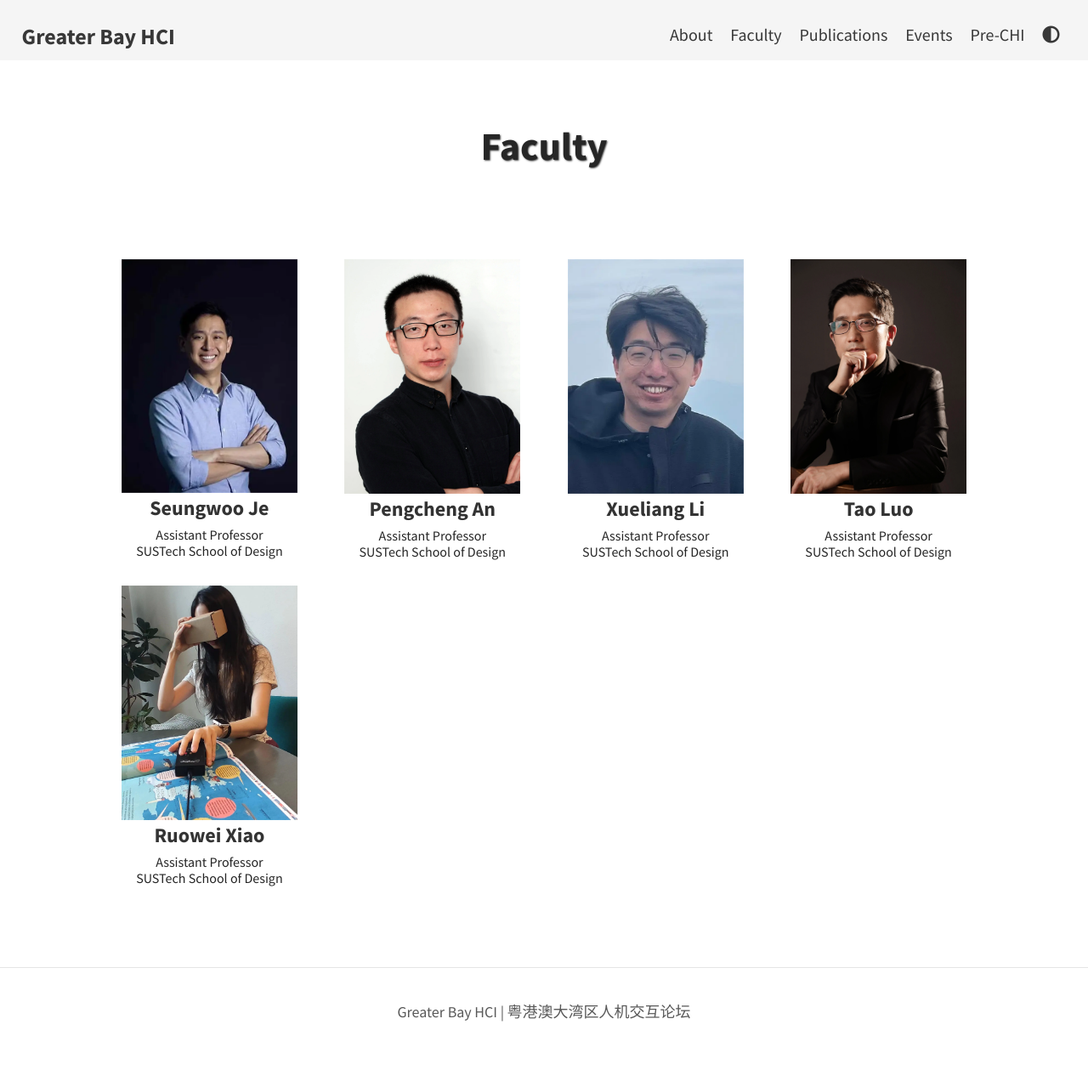
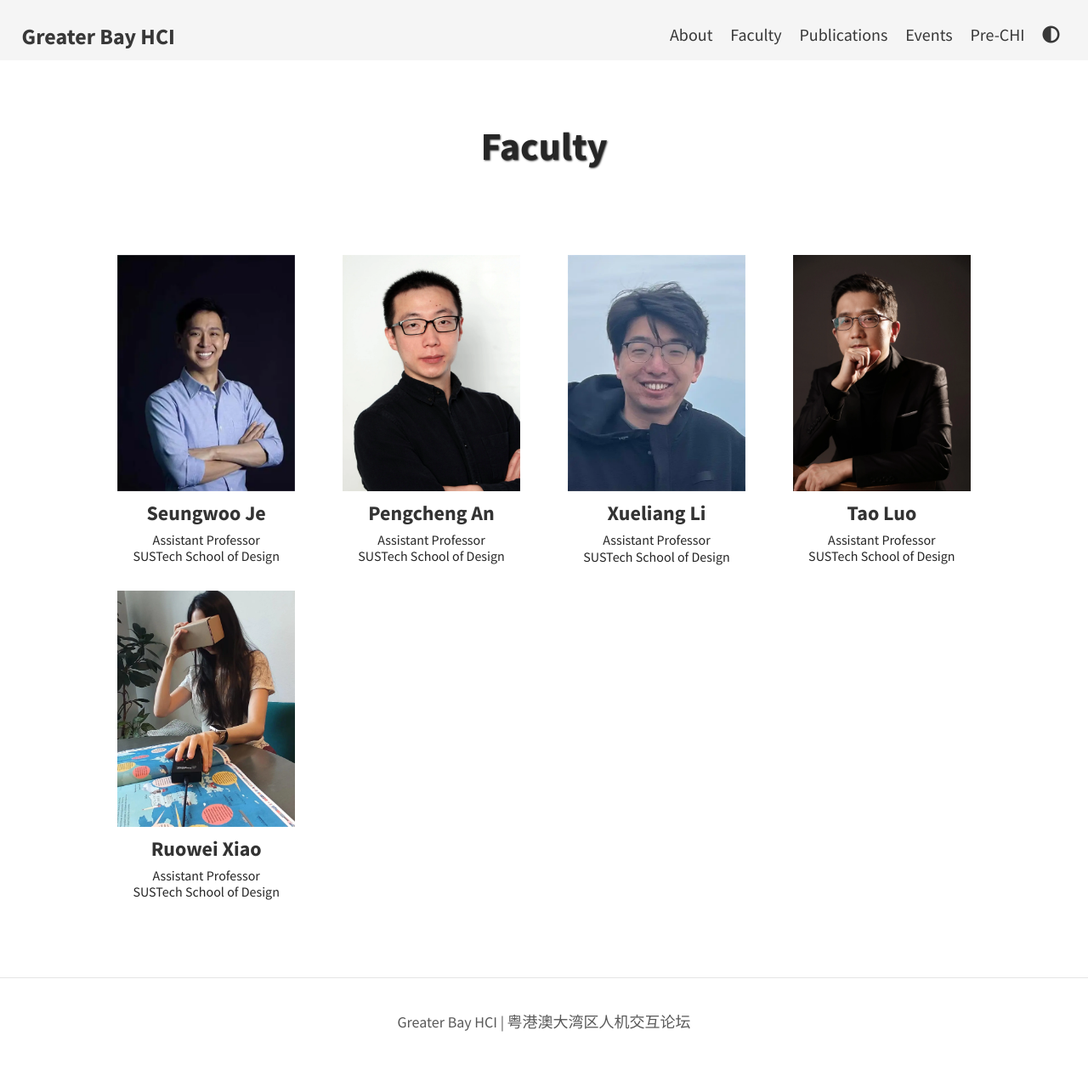
Before and after one commit to Immersive-Design-Group/GBAHCI, a Jekyll site: the page built from pages/faculty.md, in a window 1280 px wide. Shown: the whole page at 85% size. Built offline with Jekyll 4.4.1, drawn with Linux system fonts in a browser that asks for light colours; a script that is not in the unit is left out.

Commit message:
Update faculty

```diff
--- a/_layouts/faculty.html
+++ b/_layouts/faculty.html
@@ -4,9 +4,24 @@
 
 <head>
     <style>
+    .figure-grid {
+        display: grid;
+        grid-template-columns: repeat(4, 1fr); /* Change from auto-fit to auto-fill */
+        gap: 10px; /* 添加间距 */
+    }
 
-    .figure-grid {
-        margin: 0 auto; /* 水平居中 */
+    @media screen and (max-width: 768px) {
+        .figure-grid {
+            grid-template-columns: repeat(3, 1fr); /* Adjust column width for smaller screens */
+            gap: 5px; /* 添加间距 */
+        }
+    }
+
+    @media screen and (max-width: 480px) {
+        .figure-grid {
+            grid-template-columns: repeat(2, 1fr); /* Adjust column width for smaller screens */
+            gap: 5px; /* 添加间距 */
+        }
     }
 
     .figure-grid img {
@@ -20,38 +35,17 @@
         break-inside: avoid; /* 防止图片在列中断开 */
     }
 
-    .figure-grid-sizer,
-    .figure-grid-item {
-        width: 25%; /* 四列布局 */
-        text-align: center;
-    }
-
-    .figure-grid-item {
-        padding: 5px 5px; /* 增加左右内边距 */
-        box-sizing: border-box; /* 确保内边距不会增加元素的总宽度 */
-    }
-
-    /* 可选：针对小屏幕调整列数 */
-    @media screen and (max-width: 768px) {
-        .figure-grid-sizer,
-        .figure-grid-item {
-            width: 33.333%; /* 小屏幕上一列布局 */
-        }
-    }
-
-    @media screen and (max-width: 480px) {
-        .figure-grid-sizer,
-        .figure-grid-item {
-            width: 50%; /* 小屏幕上一列布局 */
-        }
-    }
-
     .image img {
     transition: transform 0.5s ease-in-out; /* 在0.5秒内平滑过渡 */
     }
 
     .image img:hover {
     transform: scale(1.02); /* 鼠标悬停时放大图片 */
+    }
+
+    .image-caption {
+        text-align: center; /* 居中文字 */
+        margin-top: 8px; /* 调整图片和文字之间的间距 */
     }
 
     .image-caption strong {
@@ -72,26 +66,4 @@
 
 <body>
     {{ content }}
-    <!-- 引入 Masonry -->
-    <script src="/assets/js/masonry.pkgd.min.js"></script>
-    <!-- 引入 imagesLoaded -->
-    <script src="/assets/js/imagesloaded.pkgd.min.js"></script>
-    <script>
-        var grid = document.querySelector('.figure-grid');
-        var msnry = new Masonry(grid, {
-        itemSelector: '.figure-grid-item',
-        columnWidth: '.figure-grid-sizer',
-        percentPosition: true
-        });
-
-        imagesLoaded(grid).on('progress', function(instance, image) {
-            msnry.layout();
-        }).on('always', function() {
-            msnry.layout();
-        });
-
-        window.addEventListener('load', function() {
-            msnry.layout();
-        });
-    </script>
 </body>
--- a/pages/faculty.md
+++ b/pages/faculty.md
@@ -8,7 +8,6 @@
 ---
 
 <div class="figure-grid">
-<div class="figure-grid-sizer"></div>
     <div class="figure-grid-item">
         <a href="http://immersivedesignresearch.com/seungwoo" target="_blank"  class="image">
         <img src="\faculty\Seung Woo Je.webp" alt="faculty" />
```
